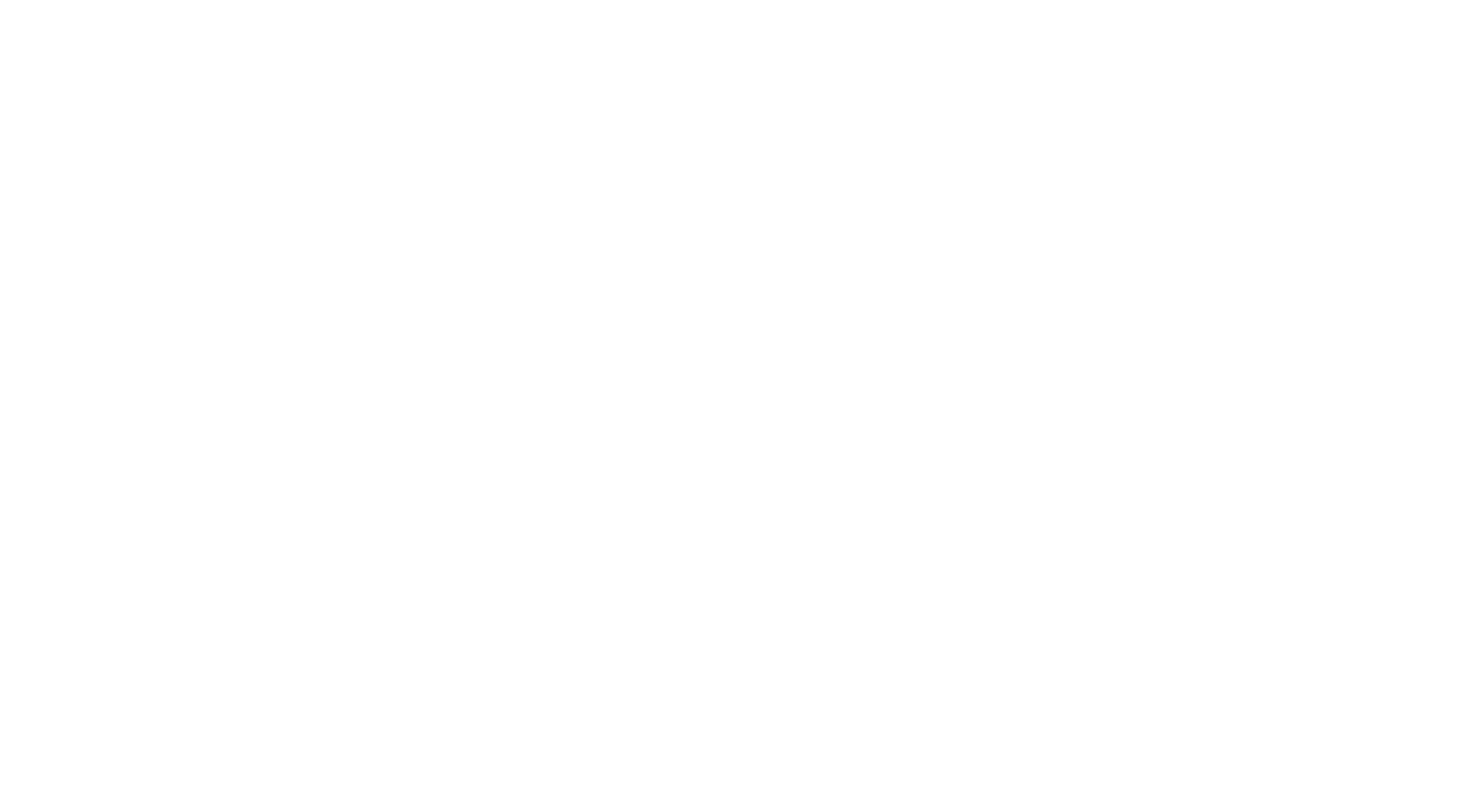
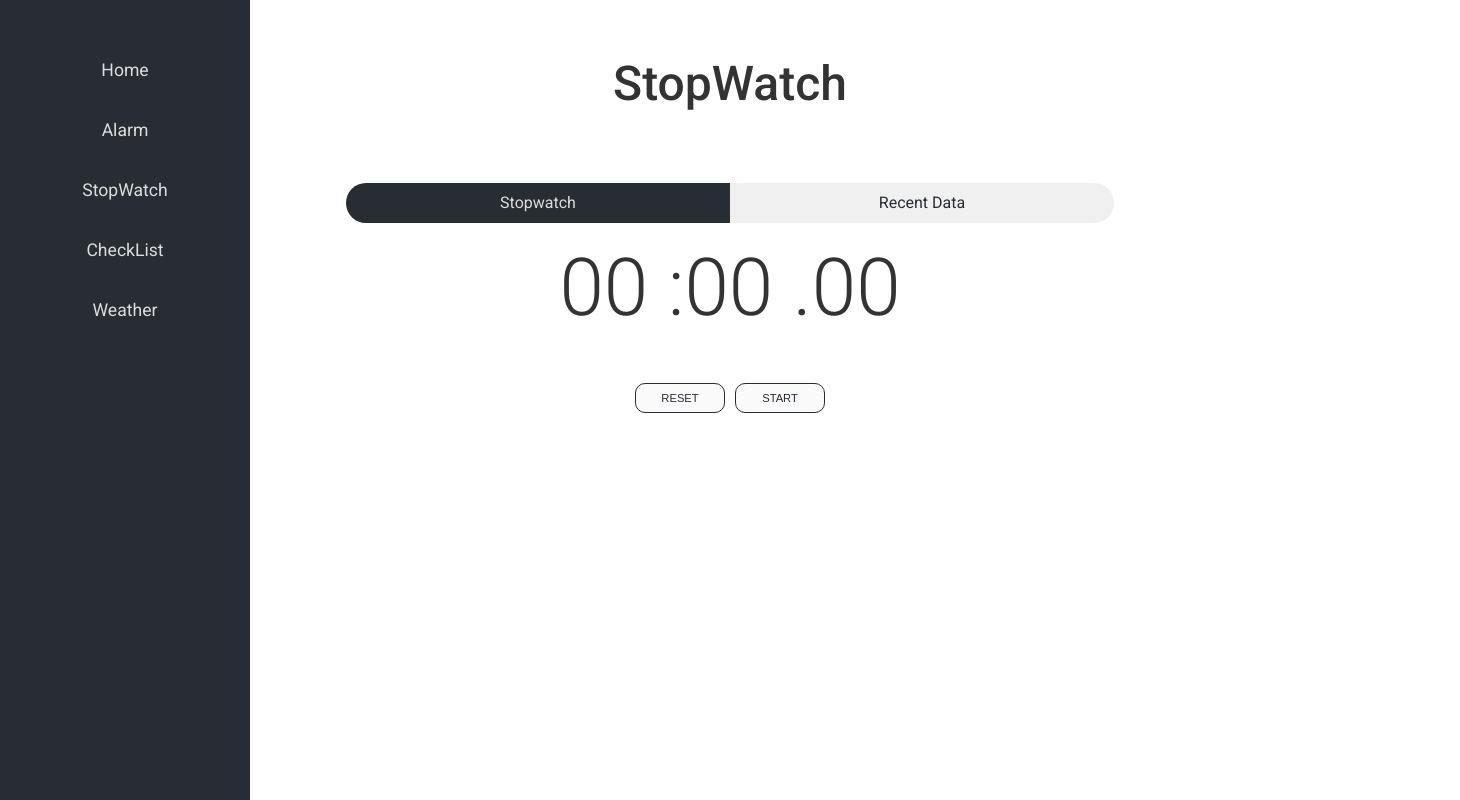
Before and after one commit to pdsbox/react-, a React (Create React App) app: page /stopWatch in a window 1280 px wide. Before the commit this address had no page. Shown: the whole page, 1460 px wide, since content can reach past the window. Built offline with nearby package versions, Linux system fonts and the light colour scheme; some icons are missing.

Commit message:
RENAME : Timer -> StopWatch

```diff
--- a/src/App.js
+++ b/src/App.js
@@ -4,7 +4,7 @@ import { Routes, Route } from "react-router-dom";
 
 import Main from './pages/Main';
 import Alarm from "./pages/Alarm";
-import Timer from "./pages/Timer";
+import StopWatch from "./pages/StopWatch";
 import Weather from "./pages/Weather";
 import CheckList from './pages/CheckList';
 
@@ -16,7 +16,7 @@ function App() {
     <Routes>
       <Route path="/" element={<Main />}></Route>
       <Route path="/alarm" element={<Alarm />}></Route>
-      <Route path="/timer" element={<Timer />}></Route>
+      <Route path="/stopWatch" element={<StopWatch />}></Route>
       <Route path="/checkList" element={<CheckList />}></Route>
       <Route path="/weather" element={<Weather />}></Route>
     </Routes>
--- a/src/pages/Main.js
+++ b/src/pages/Main.js
@@ -19,16 +19,16 @@ const desc = [
     },
     {
         "idx": "1",
-        "path": "/timer",
-        "head": "Timer",
+        "path": "/StopWatch",
+        "head": "StopWatch",
         "desc": "시간의 흐름을 기록, 저장할 수 있습니다.",
         "imgSrc": "",
         "videoSrc": "2번",
-        "fxTitle1": "/timer",
-        "fxDesc1": "Timer",
-        "fxTitle2": "시간의 흐름을 기록, 저장할 수 있습니다.",
-        "fxDesc2": "",
-        "afterStory": "2번"
+        "fxTitle1": "불러오기/저장/수정/삭제(CRUD)",
+        "fxDesc1": '데이터베이스와 연동하여 데이터를 보여주고 사용자로부터 정보를 입력받거나 수정, 삭제할 수 있다.',
+        "fxTitle2": "알람 기능",
+        "fxDesc2": "사용자로부터 입력받은 시간과 현재 시간을 대조하여 알람기능 구현",
+        "afterStory": "react에서 form 태그의 옵션들과 응용성, fetch를 사용하여 서버(DB)와의 데이터를 주고받는 과정에서 발생하는 이슈들(서버off상태 및 연결상태 불량 등), 동기/비동기 데이터 처리에 대한 공부를 하였습니다."
     },
     {
         "idx": "2",
@@ -37,11 +37,11 @@ const desc = [
         "desc": "하루의 일정을 설정하고 수행 여부를 관리할 수 있습니다.",
         "imgSrc": "",
         "videoSrc": "3번",
-        "fxTitle1": "/checklist",
-        "fxDesc1": "CheckList",
-        "fxTitle2": "하루의 일정을 설정하고 수행 여부를 관리할 수 있습니다.",
-        "fxDesc2": "",
-        "afterStory": "3번"
+        "fxTitle1": "불러오기/저장/수정/삭제(CRUD)",
+        "fxDesc1": '데이터베이스와 연동하여 데이터를 보여주고 사용자로부터 정보를 입력받거나 수정, 삭제할 수 있다.',
+        "fxTitle2": "알람 기능",
+        "fxDesc2": "사용자로부터 입력받은 시간과 현재 시간을 대조하여 알람기능 구현",
+        "afterStory": "react에서 form 태그의 옵션들과 응용성, fetch를 사용하여 서버(DB)와의 데이터를 주고받는 과정에서 발생하는 이슈들(서버off상태 및 연결상태 불량 등), 동기/비동기 데이터 처리에 대한 공부를 하였습니다."
     },
     {
         "idx": "3",
@@ -50,11 +50,11 @@ const desc = [
         "desc": "원하는 도시를 검색하고 해당 도시의 날씨정보를 확인할 수 있습니다.",
         "imgSrc": "",
         "videoSrc": "4번",
-        "fxTitle1": "/weather",
-        "fxDesc1": "Weather",
-        "fxTitle2": "원하는 도시를 검색하고 해당 도시의 날씨정보를 확인할 수 있습니다.",
-        "fxDesc2": "",
-        "afterStory": "4번"
+        "fxTitle1": "불러오기/저장/수정/삭제(CRUD)",
+        "fxDesc1": '데이터베이스와 연동하여 데이터를 보여주고 사용자로부터 정보를 입력받거나 수정, 삭제할 수 있다.',
+        "fxTitle2": "알람 기능",
+        "fxDesc2": "사용자로부터 입력받은 시간과 현재 시간을 대조하여 알람기능 구현",
+        "afterStory": "react에서 form 태그의 옵션들과 응용성, fetch를 사용하여 서버(DB)와의 데이터를 주고받는 과정에서 발생하는 이슈들(서버off상태 및 연결상태 불량 등), 동기/비동기 데이터 처리에 대한 공부를 하였습니다."
     }
 ]
 
@@ -81,7 +81,7 @@ function Main() {
         if (modalActive === true && modalComp === null) {
             setModalComp(<Modal movie={videoSrc} modalUnActive={modalUnActive} />)
         }
-    },)
+    }, [modalActive, modalComp, videoSrc]);
 
     //모달 ESC키 이벤트
     useEffect(() => {
--- a/src/pages/Nav.js
+++ b/src/pages/Nav.js
@@ -1,6 +1,6 @@
 import '../App.css';
 import React from "react";
-import { Link, useLocation } from "react-router-dom";
+import { Link } from "react-router-dom";
 
 
 
@@ -10,7 +10,7 @@ function Nav() {
             <nav id="nav">
                 <Link to="/">Home</Link>
                 <Link to="/Alarm">Alarm</Link>
-                <Link to="/Timer">Timer</Link>
+                <Link to="/StopWatch">StopWatch</Link>
                 <Link to="/Checklist">CheckList</Link>
                 <Link to="/Weather">Weather</Link>
             </nav>
--- /dev/null
+++ b/src/pages/StopWatch.js
@@ -0,0 +1,52 @@
+import React, { useState } from 'react';
+import Nav from './Nav';
+import TimerStopWatch from './StopWatchTimer';
+import RecentStopWatch from './StopWatchRecent';
+
+
+function StopWatch() {
+  const [mode, setMode] = useState('MAIN');
+
+  let content = null;
+  if (mode === 'MAIN') {
+    content = <TimerStopWatch />
+  } else if (mode === 'RECENT') {
+    content = <RecentStopWatch />
+  }
+
+  function setStopWatch() {
+    setMode('MAIN');
+  }
+  function setStopWatchRecent() {
+    setMode('RECENT');
+  }
+
+  return (
+    <>
+      <Nav></Nav>
+      <article className='contents'>
+
+        {/* 헤드 컴포넌트 섹션 */}
+        <section id="timerHead">
+          <h1>StopWatch</h1>
+          <form id="radioHeadContainer">
+            <div className='radioHeadWrap'>
+              <input type="radio" id="radioTimer" name="radio" value="Timer" defaultChecked onClick={() => { setStopWatch() }}></input>
+              <label htmlFor="radioTimer">Stopwatch</label>
+            </div>
+            <div className='radioHeadWrap'>
+              <input type="radio" id="radioStopwatch" name="radio" value="Stopwatch" onClick={() => { setStopWatchRecent() }}></input>
+              <label htmlFor="radioStopwatch">Recent Data</label>
+            </div>
+          </form>
+        </section>
+
+        {/* 각 콘텐츠 컴포넌트가 들어감 */}
+        {content}
+
+      </article>
+    </>
+  )
+}
+
+export default StopWatch;
--- /dev/null
+++ b/src/pages/StopWatchRecent.js
@@ -0,0 +1,22 @@
+import React, { useEffect, useState } from 'react';
+
+function RecentStopWatch() {
+    const [data, setData] = useState([]);
+    useEffect(() => {
+        function fetching() {
+            fetch('http://localhost:3001/timer', {
+                method: "GET",
+            }
+            ).then(res => { return res.json(); }).then(resData => { setData(...data, resData); })
+        }
+        fetching();
+    }, [])
+    console.log(data);
+    return (
+        <section>
+            지난 데이터
+        </section>
+    )
+}
+
+export default RecentStopWatch;
--- a/src/pages/TimerTimer.js
+++ b/src/pages/StopWatchTimer.js
@@ -1,10 +1,8 @@
-import React, { useState, useEffect } from 'react';
+import React, { useState } from 'react';
 import useInterval from '../hooks/useInterval';
+import Button from './TimerButton';
 
-function TimerTimer() {
-    // useEffect(() => {
-    //     console.log("timer render");
-    // })
+function TimerStopWatch() {
     const [timerHour, setTimerHour] = useState(0);
     const [timerMin, setTimerMin] = useState(0);
     const [timerSec, setTimerSec] = useState(0);
@@ -80,42 +78,40 @@ function TimerTimer() {
     //메인 타이머 VIEW
     let timeView = timerHour > 0 ?
         <>
-            <span>{timerHour < 10 ? `0${timerHour}` : timerHour}</span>
-            :
-            <span>{timerMin < 10 ? `0${timerMin}` : timerMin}</span>
-            :
-            <span>{timerSec < 10 ? `0${timerSec}` : timerSec}</span>
-            .
-            <span>{timerMilSec < 10 ? `0${timerMilSec}` : timerMilSec}</span>
+            <span>
+                {timerHour < 10 ? `0${timerHour}` : timerHour} :
+                {timerMin < 10 ? `0${timerMin}` : timerMin} :
+                {timerSec < 10 ? `0${timerSec}` : timerSec} .
+                {timerMilSec < 10 ? `0${timerMilSec}` : timerMilSec}
+            </span>
         </>
         :
         <>
-            <span>{timerMin < 10 ? `0${timerMin}` : timerMin}</span>
-            :
-            <span>{timerSec < 10 ? `0${timerSec}` : timerSec}</span>
-            .
-            <span>{timerMilSec < 10 ? `0${timerMilSec}` : timerMilSec}</span>
+            <span>
+                {timerMin < 10 ? `0${timerMin}` : timerMin} :
+                {timerSec < 10 ? `0${timerSec}` : timerSec} .
+                {timerMilSec < 10 ? `0${timerMilSec}` : timerMilSec}
+            </span>
         </>
         ;
 
     //텀 타이머 VIEW
     let timeTerm = termHour > 0 ?
         <>
-            <span>{termHour < 10 ? `0${termHour}` : termHour}</span>
-            :
-            <span>{termMin < 10 ? `0${termMin}` : termMin}</span>
-            :
-            <span>{termSec < 10 ? `0${termSec}` : termSec}</span>
-            .
-            <span>{termMilSec < 10 ? `0${termMilSec}` : termMilSec}</span>
+            <span>
+                {termHour < 10 ? `0${termHour}` : termHour} :
+                {termMin < 10 ? `0${termMin}` : termMin} :
+                {termSec < 10 ? `0${termSec}` : termSec} .
+                {termMilSec < 10 ? `0${termMilSec}` : termMilSec}
+            </span>
         </>
         :
         <>
-            <span>{termMin < 10 ? `0${termMin}` : termMin}</span>
-            :
-            <span>{termSec < 10 ? `0${termSec}` : termSec}</span>
-            .
-            <span>{termMilSec < 10 ? `0${termMilSec}` : termMilSec}</span>
+            <span>
+                {termMin < 10 ? `0${termMin}` : termMin} :
+                {termSec < 10 ? `0${termSec}` : termSec} .
+                {termMilSec < 10 ? `0${termMilSec}` : termMilSec}
+            </span>
         </>
         ;
 
@@ -132,8 +128,33 @@ function TimerTimer() {
         })
     }
 
+    function postCheckList() {
+        fetch('http://localhost:3001/timer', {
+            method: "POST",
+            headers: {
+                "Content-Type": "application/json",
+            },
+            body: JSON.stringify({
+                id: "a",
+                key: timeCheckList.length + 1,
+                termHour: termHour,
+                termMin: termMin,
+                termSec: termSec,
+                termMilSec: termMilSec,
+                totalHour: timerHour,
+                totalMin: timerMin,
+                totalSec: timerSec,
+                TotalMilSec: timerMilSec
+            }),
+        }).then((res) => {
+            if (res.ok) {
+                console.log("post")
+            }
+        })
+    }
+
     //체크 이벤트 소트(내림차순)
-    let timeCheck = timeCheckList.sort((a, b) => {
+    const timeCheck = timeCheckList.sort((a, b) => {
         return b.key - a.key;
     })
 
@@ -160,13 +181,14 @@ function TimerTimer() {
         setTermIntervalMode("ON");
         timeCheckEvent();
         setTermInit(false);
+        postCheckList();
         console.log("Check");
     }
     //스탑 버튼 이벤트
     function btnStop() {
-        console.log("Stop");
         setIntervalMode("OFF");
         setTermIntervalMode("OFF");
+        console.log("Stop");
     }
 
     //텀 타이머값 초기화 함수
@@ -182,12 +204,13 @@ function TimerTimer() {
 
     if (intervalMode === "OFF") {
         buttonGroup = <>
-            <button type="button" onClick={() => { btnReset() }}>RESET</button>
-            <button type="button" onClick={() => { btnStart() }}>START</button></>
+            <Button value="RESET" clickEvent={() => { btnReset() }} />
+            <Button value="START" clickEvent={() => { btnStart() }} />
+        </>
     } else if (intervalMode === "ON") {
         buttonGroup = <>
-            <button type="button" onClick={() => { btnCheck() }}>CHECK</button>
-            <button type="button" onClick={() => { btnStop() }}>STOP</button>
+            <Button value="CHECK" clickEvent={() => { btnCheck() }} />
+            <Button value="STOP" clickEvent={() => { btnStop() }} />
         </>
     }
 
@@ -196,7 +219,8 @@ function TimerTimer() {
             <h2 id="watch" className={termInit === true ? 'watchInit' : 'started'}>
                 {timeView}
             </h2>
-            <h3 id="subWatch" className={termInit === true ? 'checkerInit' : 'started'}>       {timeTerm}
+            <h3 id="subWatch" className={termInit === true ? 'checkerInit' : 'started'}>
+                {timeTerm}
             </h3>
             <hgroup id="chkTitle" className={termInit === true ? 'titleInit' : 'started flex'}>
                 <h4 className='kr'>구간</h4>
@@ -213,4 +237,4 @@ function TimerTimer() {
     )
 }
 
-export default TimerTimer;
+export default TimerStopWatch;
--- /dev/null
+++ b/src/pages/TimerButton.js
@@ -0,0 +1,10 @@
+import React from 'react';
+
+function Button(props) {
+
+    return (
+        <button type="button" onClick={props.clickEvent} >{props.value}</button>
+    )
+}
+
+export default Button
```
Also changed, not shown: src/data/data.json (+14 -0 lines), src/pages/TimerStopwatch.js (deleted, +0 -11 lines), src/pages/timer.js (deleted, +0 -51 lines).
